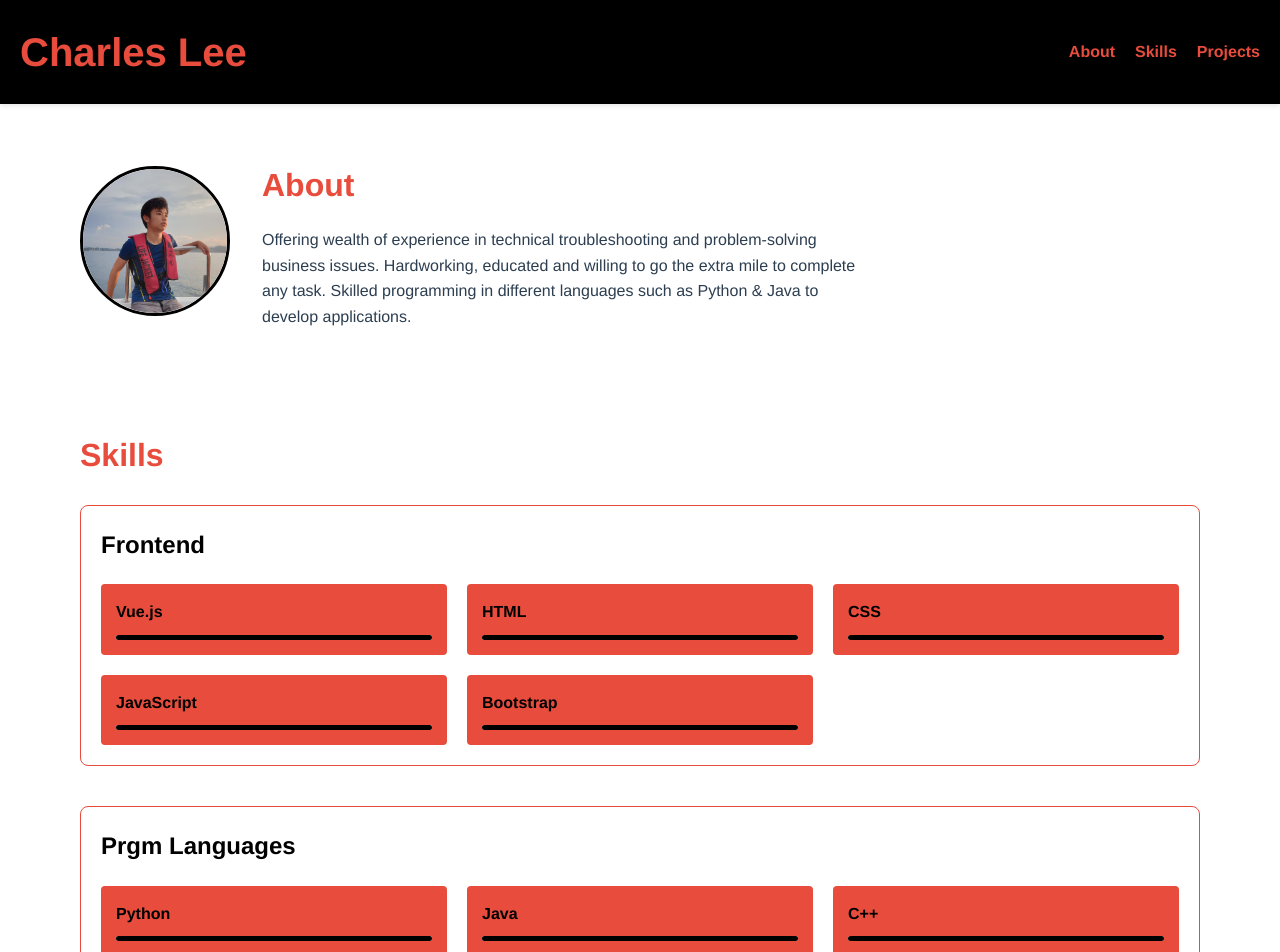
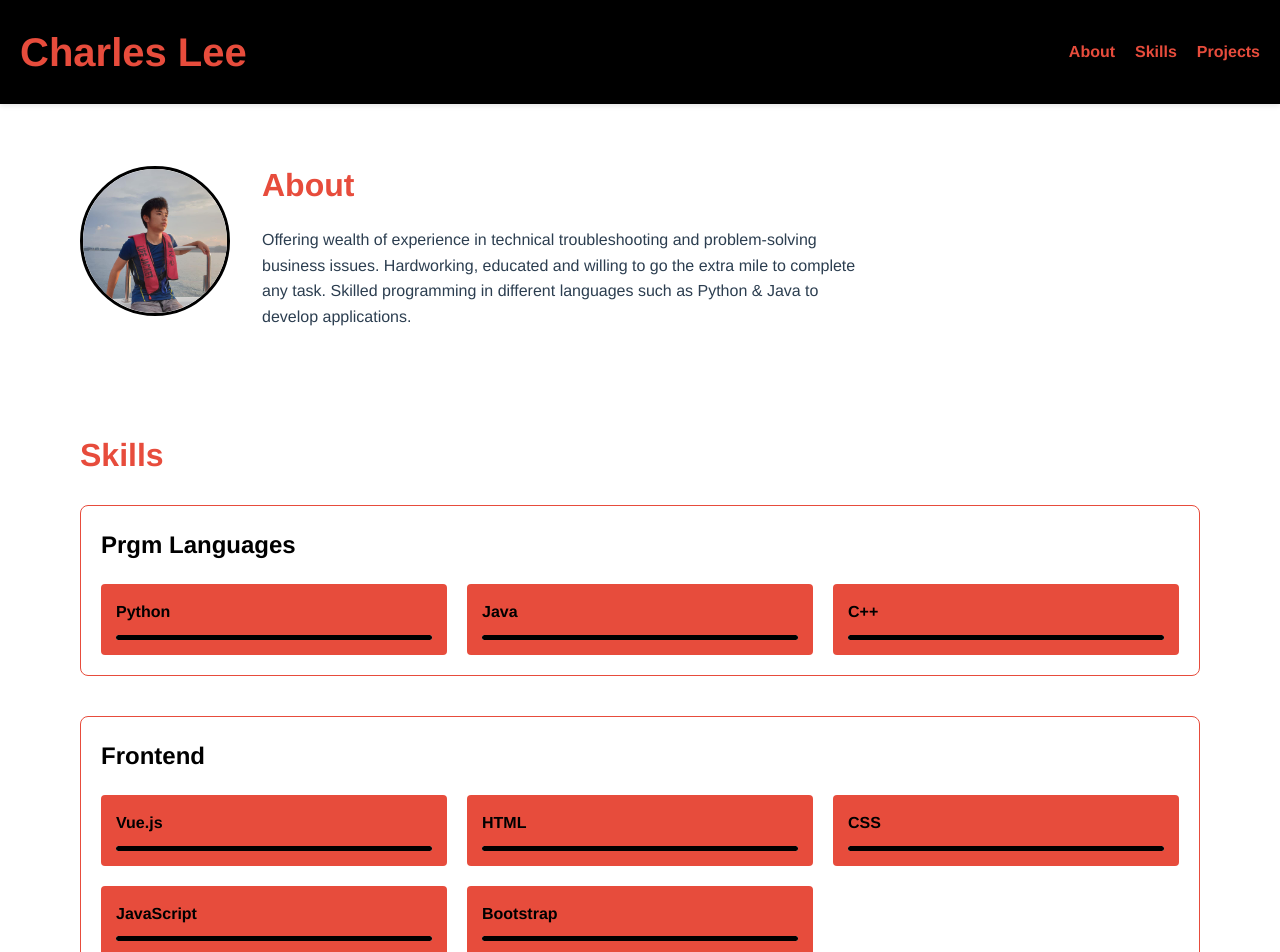
Before and after one commit to Elcree505/portfolio, a Vue app: page / in a window 1280 px wide. Shown: the top 952 px of the page. Built offline with nearby package versions, Linux system fonts and the light colour scheme.

Commit message:
9/24 change 2

```diff
--- a/package.json
+++ b/package.json
@@ -6,6 +6,7 @@
     "serve": "vue-cli-service serve",
     "build": "vue-cli-service build",
     "lint": "vue-cli-service lint",
+    "predeploy": "npm run build && shx cp dist/index.html dist/404.html",
     "deploy": "gh-pages -d dist"
   },
   "dependencies": {
--- a/src/components/vue-experience.vue
+++ b/src/components/vue-experience.vue
@@ -15,7 +15,7 @@ import { ref, onMounted } from 'vue';
 import { useIntersectionObserver } from '@vueuse/core';
 
 const experiences = ref([
-  { id: 1, title: 'Full Stack Software Developer 03/2024 - 09/2024', description: 'Allow users to manage tasks efficiently with features like inline editing, task ordering, and timestamp tracking. The project serves as a practical example of DOM manipulation with JavaScript, responsive web design using Bootstrap, and the deployment of static web projects. '},
+  { id: 1, title: 'Full Stack Software Developer 03/2024 - 09/2024', description: 'Allow users to manage tasks efficiently with features like inline editing, task ordering, and timestamp tracking. The project serves as a practical example of DOM manipulation with JavaScript, responsive web design using Bootstrap, and the deployment of static web projects. ',},
   { id: 2, title: 'Apps Developer 07/2025 - 8/2025', description: 'Designed and implemented an AI-powered chatbot that enables customers to seamlessly book car services through natural language conversation.'}
 ]);
 
--- a/src/components/vue-skills.vue
+++ b/src/components/vue-skills.vue
@@ -22,6 +22,14 @@ import { ref, onMounted } from 'vue';
 import { useIntersectionObserver } from '@vueuse/core';
 
 const skillCategories = ref([
+   {
+    name: 'Prgm Languages',
+    skills: [
+      { name: 'Python', level: 100 },
+      { name: 'Java', level: 100 },
+      { name: 'C++', level: 100 }
+    ]
+  },
   {
     name: 'Frontend',
     skills: [
@@ -30,14 +38,6 @@ const skillCategories = ref([
       { name: 'CSS', level: 100 },
       { name: 'JavaScript', level: 100 },
       { name: 'Bootstrap', level: 100 }
-    ]
-  },
-  {
-    name: 'Prgm Languages',
-    skills: [
-      { name: 'Python', level: 100 },
-      { name: 'Java', level: 100 },
-      { name: 'C++', level: 100 }
     ]
   },
   {
```
Also changed, not shown: 8 other files (tests, documents, lock files or other folders).
